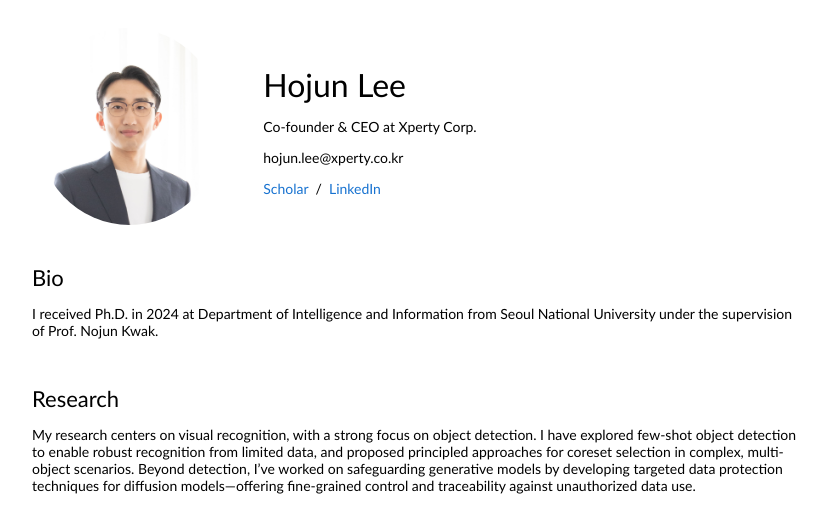
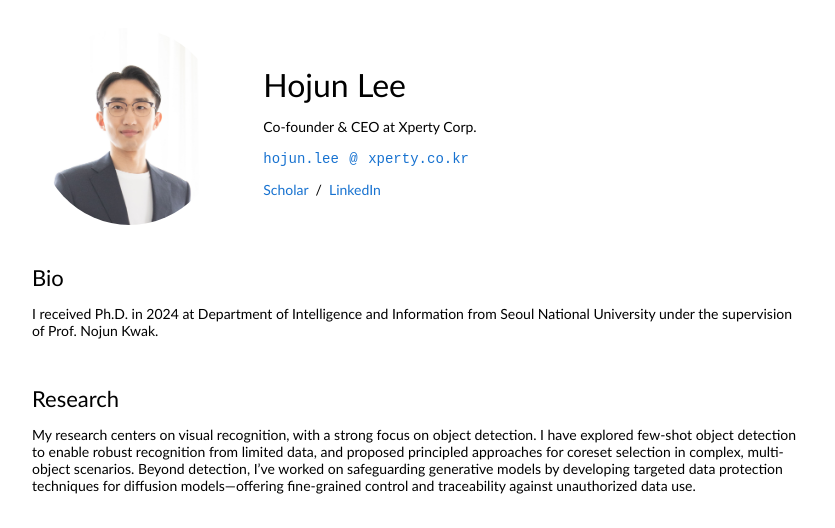
Before and after one commit to lhj815/hjlee815.github.io, a plain HTML site: page index.html in a window 1280 px wide. Shown: the top 528 px of the page, without its empty margins (224-1059 px from the left). Drawn offline with Linux system fonts and the light colour scheme.

Commit message:
mail 주소 표현 방식 변경: 크롤링 줄이기 위해

```diff
--- a/index.html
+++ b/index.html
@@ -28,8 +28,15 @@
                 <p>
                   Co-founder & CEO at Xperty Corp.
                 </p>
+                <!-- <p>
+                  hojun.lee@xperty.co.kr
+                </p> -->
                 <p>
-                  hojun.lee@xperty.co.kr
+                  <a href="mailto:hojun.lee@xperty.co.kr" style="font-family: monospace; text-decoration: none;">
+                    <span>h</span><span>o</span><span>j</span><span>u</span><span>n</span><span>.</span><span>l</span><span>e</span><span>e</span>
+                    <span style="margin: 0 2px;">@</span>
+                    <span>x</span><span>p</span><span>e</span><span>r</span><span>t</span><span>y</span><span>.</span><span>c</span><span>o</span><span>.</span><span>k</span><span>r</span>
+                  </a>
                 </p>
                 <!-- <p>
                   I'm the CEO and co-founder of Xperty Corp. I received my Ph.D. from Seoul National University under the supervision of <a href="https://mipal.snu.ac.kr/"></a> Prof. Nojun Kwak. My research has primarily focused on object detection, including few-shot object detection and coreset selection for object detection. I've also contributed to research in data protection, specifically for diffusion models.
```
